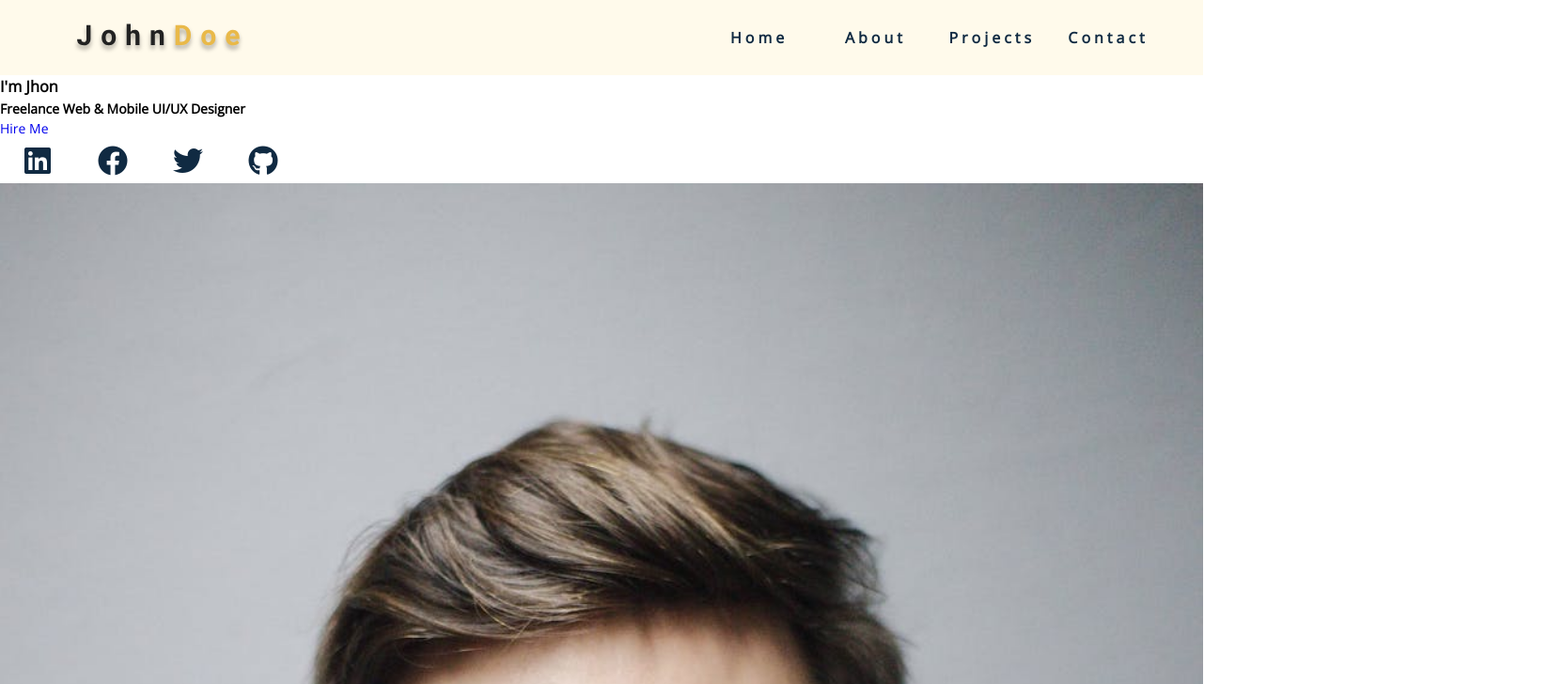
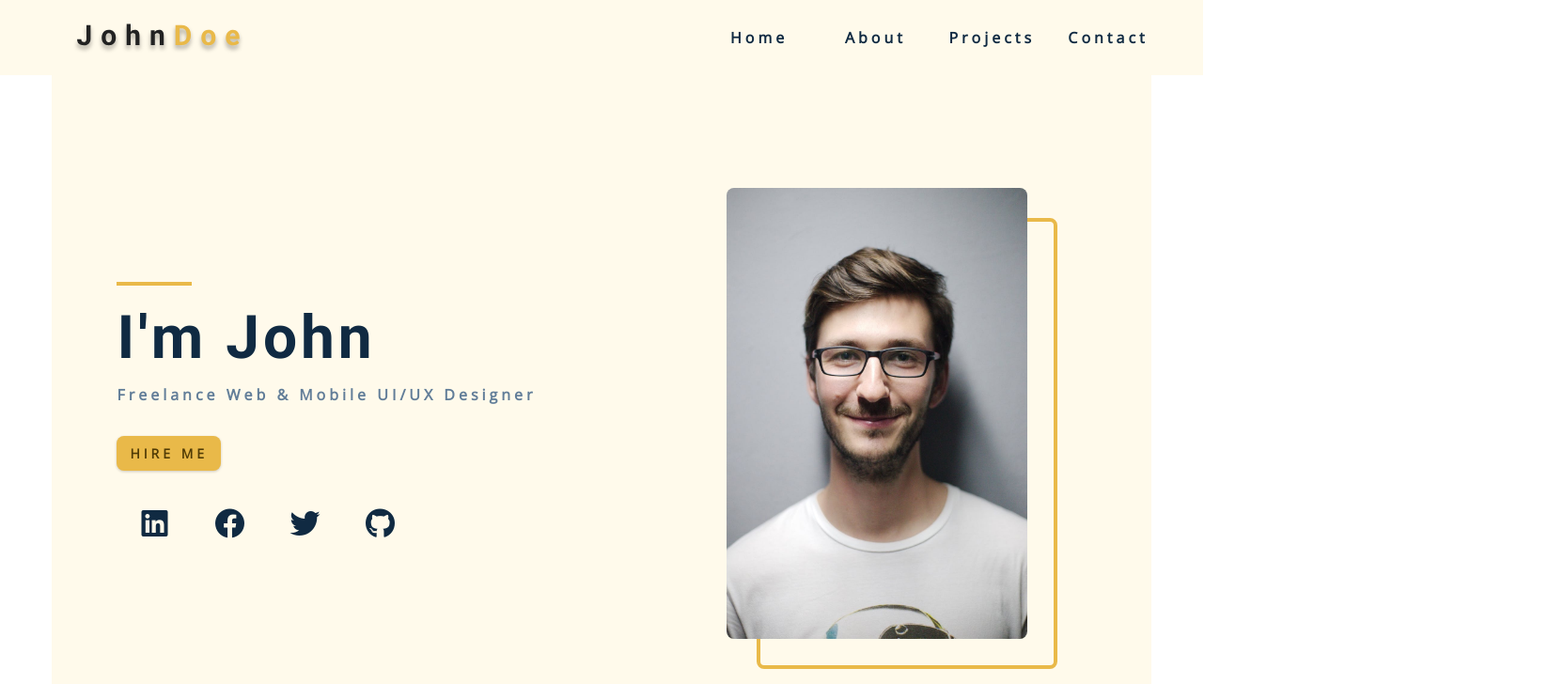
Before and after one commit to zihad-hossion/portfolio-design, a plain HTML site: page index.html in a window 1280 px wide. Shown: the top 728 px of the page at 94% size, 1664 px wide, since content can reach past the window. Drawn offline with nearby package versions, Linux system fonts and the light colour scheme.

Commit message:
header finish

```diff
--- a/css/style.css
+++ b/css/style.css
@@ -1,6 +1,8 @@
 @import url("https://fonts.googleapis.com/css?family=Open+Sans|Roboto:400,700&display=swap");
 
-* {
+*,
+::after,
+::before {
     margin: 0;
     padding: 0;
     box-sizing: border-box;
@@ -23,6 +25,31 @@ a {
 img:not(.nav-logo) {
     width: 100%;
     display: block;
+}
+
+.underline {
+    width: 5rem;
+    height: 0.25rem;
+    margin-bottom: 1rem;
+    background: hsl(42, 78%, 60%);
+    margin-left: auto;
+    margin-right: auto;
+}
+
+.btn {
+    text-transform: uppercase;
+    color: hsl(43, 86%, 17%);
+    background: hsl(42, 78%, 60%);
+    padding: 0.375rem 0.75rem;
+    display: inline-block;
+    font-size: 0.875rem;
+    font-weight: 700;
+    border: 2px solid transparent;
+    letter-spacing: .25rem;
+    box-shadow: 0 1px 3px rgba(0, 0, 0, 0.2);
+    cursor: pointer;
+    border-radius: 0.5rem;
+    transition: all 0.3s linear;
 }
 
 
@@ -97,6 +124,16 @@ img:not(.nav-logo) {
     }
 }
 
+.navbar-fixed {
+    position: fixed;
+    top: 0;
+    left: 0;
+    width: 100%;
+    background: #fff;
+    z-index: 2;
+    box-shadow: 0 5px 15px rgba(0, 0, 0, 0.1);
+}
+
 /* .sidebar */
 
 .sidebar {
@@ -163,6 +200,98 @@ img:not(.nav-logo) {
 }
 
 
+
+.container {
+    width: 90vw;
+    margin: 0 auto;
+    max-width: 1170px;
+}
+
+@media screen and (min-width: 992px) {
+    .container {
+        width: 95vw;
+    }
+}
+
 /* .hero {
     background: black;
 } */
+
+
+
+.hero {
+    min-height: calc(100vh - 5rem);
+    background: hsl(45, 100%, 96%);
+    display: grid;
+    place-items: center;
+}
+
+.hero .underline {
+    margin-bottom: 0.5rem;
+    margin-left: 0;
+}
+
+.hero-icons {
+    justify-items: start;
+}
+
+.hero-info h1 {
+    font-family: 'Roboto', sans-serif;
+    font-size: 4rem;
+    letter-spacing: .25rem;
+    color: hsl(209, 61%, 16%);
+}
+
+.hero-info h4 {
+    font-size: 1rem;
+    letter-spacing: .25rem;
+    color: hsl(210, 22%, 49%);
+}
+
+.hero-btn {
+    margin-top: 2rem;
+    margin-bottom: 2rem;
+}
+
+.hero-img {
+    display: none;
+}
+
+.hero-photo {
+    max-width: 25rem;
+    max-height: 30rem;
+    object-fit: cover;
+    border-radius: 0.5rem;
+    position: relative;
+}
+
+
+
+@media screen and (min-width:992px) {
+    .hero {
+        grid-template-columns: 1fr 1fr;
+    }
+
+    .hero-img {
+        display: block;
+        position: relative;
+    }
+
+    .hero-img::before {
+        content: "";
+        position: absolute;
+        width: 100%;
+        height: 100%;
+        border: 0.25rem solid hsl(42, 78%, 60%);
+        top: 2rem;
+        right: -2rem;
+        border-radius: 0.5rem;
+    }
+}
+
+/* about */
+
+.about {
+    width: 130vw;
+    height: 130vh;
+}
--- a/index.html
+++ b/index.html
@@ -49,10 +49,11 @@
     <!-- hero -->
     <section class="hero container">
         <article class="hero-info">
-            <h1>I'm Jhon</h1>
+            <div class="underline"></div>
+            <h1>I'm John</h1>
             <h4>Freelance Web & Mobile UI/UX Designer</h4>
             <a href="contact.html" class="btn hero-btn">Hire Me</a>
-            <ul class="social-icons">
+            <ul class="social-icons .hero-icons">
                 <li><a href="https://linkedin.com/" target="_blank"><i class="fa-brands fa-linkedin"></i></a></li>
                 <li><a href="https://www.facebook.com/" target="_blank"><i class="fa-brands fa-facebook"></i></a></li>
                 <li><a href="https://twitter.com/" target="_blank"><i class="fa-brands fa-twitter"></i></a></li>
@@ -61,11 +62,13 @@
             </ul>
         </article>
         <article class="hero-img">
-            <img src="./images/hero-img.jpeg" class="hero-image" alt="">
+            <img src="./images/hero-img.jpeg" class="hero-photo" alt="">
         </article>
     </section>
     <!-- hero end -->
+    <section class="about">
 
+    </section>
 
 
 
--- a/js/main.js
+++ b/js/main.js
@@ -1,7 +1,19 @@
-//sidebar show or hide
+const navBar = document.querySelector("#navbar");
 const menuBtn = document.querySelector("#nav-btn");
 const closeBtn = document.querySelector("#close-btn");
 const sideBar = document.querySelector("#sidebar");
+
+// add fixed class to navbar
+window.addEventListener("scroll", function () {
+    if (this.window.pageYOffset > 80) {
+        navBar.classList.add("navbar-fixed");
+    } else {
+        navBar.classList.remove("navbar-fixed");
+    }
+});
+
+//sidebar show or hide
+
 
 menuBtn.addEventListener("click", function () {
     sideBar.classList.add("show-sidebar");
```
